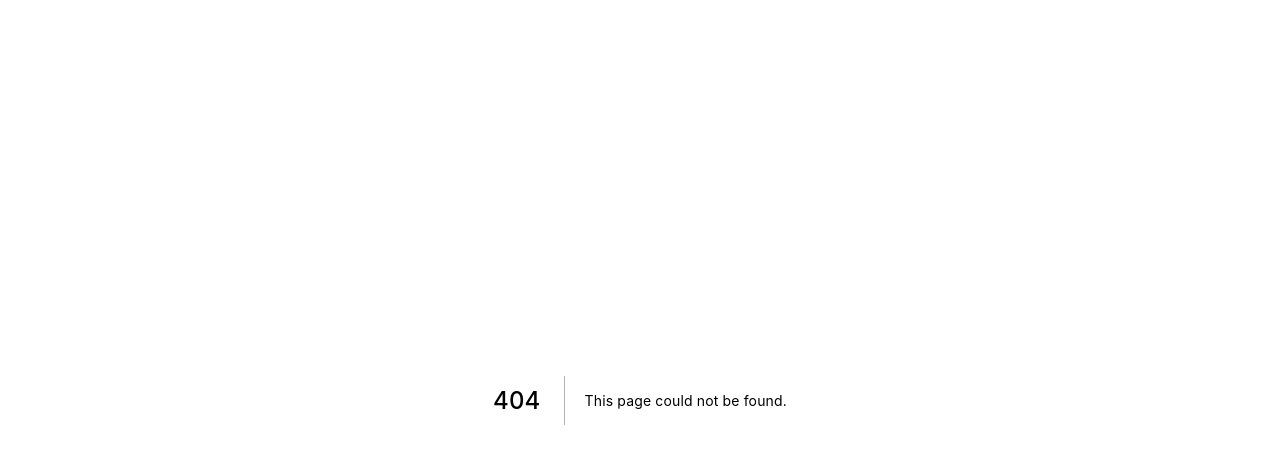
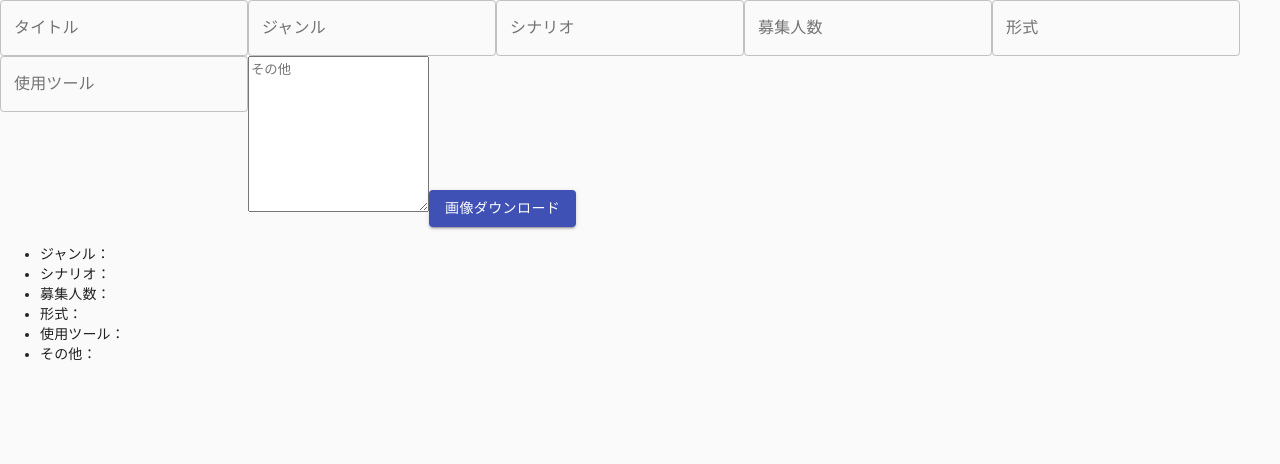
Before and after one commit to motikoma/trpg-bosyu, a Next.js app: page /generator in a window 1280 px wide. Before the commit this address had no page. Shown: the top 464 px of the page. Built offline with nearby package versions, Linux system fonts and the light colour scheme.

Commit message:
add: 画像をダウンロードする機能

```diff
--- a/package.json
+++ b/package.json
@@ -10,6 +10,8 @@
   "dependencies": {
     "@emotion/core": "^10.1.0",
     "@emotion/styled": "^10.0.27",
+    "@types/html2canvas": "^0.0.36",
+    "html2canvas": "^1.0.0-rc.7",
     "next": "10.0.0",
     "react": "17.0.1",
     "react-dom": "17.0.1"
--- /dev/null
+++ b/src/components/Card.tsx
@@ -0,0 +1,29 @@
+import React from "react";
+
+type Props = {
+    title: string;
+    genre: string;
+    senario: string;
+    recruitingCount: string;
+    format: string;
+    tool: string;
+    textarea: string;
+}
+
+const Card: React.FC<Props> = ({title,genre,senario,recruitingCount,format,tool,textarea}) => {
+    return (
+        <div id="target-component">
+            <h1>{title}</h1>
+            <ul>
+                <li>ジャンル：{genre}</li>
+                <li>シナリオ：{senario}</li>
+                <li>募集人数：{recruitingCount}</li>
+                <li>形式：{format}</li>
+                <li>使用ツール：{tool}</li>
+                <li>その他：{textarea}</li>
+            </ul>
+        </div>
+    );
+}
+
+export default Card;
--- /dev/null
+++ b/src/components/Form.tsx
@@ -0,0 +1,86 @@
+import React,{useState} from "react";
+import html2canvas from "html2canvas";
+import {makeStyles} from "@material-ui/core/styles";
+import { TextField, TextareaAutosize, Button } from "@material-ui/core";
+import Card from "./Card";
+
+// TODO: 画像ダウンロード機能を実装する
+// TODO: 見た目を整える：スタイルはHooks式で実装する
+// TODO: 動的に行を追加できるようにする
+
+const Form: React.FC<{}> = () => {
+
+    // 画像を生成してダウンロードする
+    const onClickExport = (): void => {
+        const target = document.getElementById("target-component");
+        html2canvas(target, {letterRendering: true, allowTaint: true, useCORS:true})
+        .then((canvas)=>{
+            const targetImageUri = canvas.toDataURL("img/png");
+            saveAsImage(targetImageUri);
+        })
+    }
+
+    // 画像のダウンロード機能
+    const saveAsImage = (uri: string): void => {
+        const downloadLink = document.createElement("a");
+        downloadLink.href = uri;
+        downloadLink.download = "component.png";
+        downloadLink.click();
+    }
+
+    const [title, setTitle] = useState<string>("");
+    const [genre, setGenre] = useState<string>("");
+    const [senario, setSenario] = useState<string>("");
+    const [recruitingCount, setRecruitingCount] = useState<string>("");
+    const [format, setFormat] = useState<string>("");
+    const [tool, setTool] = useState<string>("");
+    const [textarea, setTextarea] = useState<string>("");
+
+    const titleHandler = (e: React.ChangeEvent<HTMLInputElement>) => {
+        setTitle(e.currentTarget.value);
+    }
+
+    const genreHandler = (e: React.ChangeEvent<HTMLInputElement>) => {
+        setGenre(e.currentTarget.value);
+    }
+
+    const senarioHandler = (e: React.ChangeEvent<HTMLInputElement>) => {
+        setSenario(e.currentTarget.value);
+    }
+
+    const recruitingCountHandler = (e: React.ChangeEvent<HTMLInputElement>) => {
+        setRecruitingCount(e.currentTarget.value);
+    }
+
+    const formatHandler = (e: React.ChangeEvent<HTMLInputElement>) => {
+        setFormat(e.currentTarget.value);
+    }
+
+    const toolHandler = (e: React.ChangeEvent<HTMLInputElement>) => {
+        setTool(e.currentTarget.value);
+    }
+
+    const textareaHandler = (e: React.ChangeEvent<HTMLTextAreaElement>) => {
+        setTextarea(e.currentTarget.value);
+    }
+
+    return (
+        <>
+            <section>
+                <TextField label="タイトル" variant="outlined" onChange={titleHandler} />
+                <TextField label="ジャンル" variant="outlined" onChange={genreHandler}  />
+                <TextField label="シナリオ" variant="outlined" onChange={senarioHandler}  />
+                <TextField label="募集人数" variant="outlined" onChange={recruitingCountHandler}  />
+                <TextField label="形式" variant="outlined" onChange={formatHandler}  />
+                <TextField label="使用ツール" variant="outlined" onChange={toolHandler}  />
+                <TextareaAutosize aria-label="empty textarea" rowsMin={10} rowsMax={20} placeholder="その他" onChange={textareaHandler} />
+                <Button variant="contained" color="primary" onClick={()=>{onClickExport()}}>画像ダウンロード</Button>
+            </section>
+            <section>
+                <Card title={title} genre={genre} senario={senario} recruitingCount={recruitingCount} format={format} tool={tool} textarea={textarea} />
+            </section>
+        </>
+    );
+}
+
+export default Form;
--- /dev/null
+++ b/src/pages/generator.tsx
@@ -0,0 +1,10 @@
+import Head from "next/head";
+import Form from "../components/Form";
+
+const Generator = () => {
+    return (
+        <Form />
+    );
+};
+
+export default Generator;
```
Also changed, not shown: 1 other file (tests, documents, lock files or other folders).
